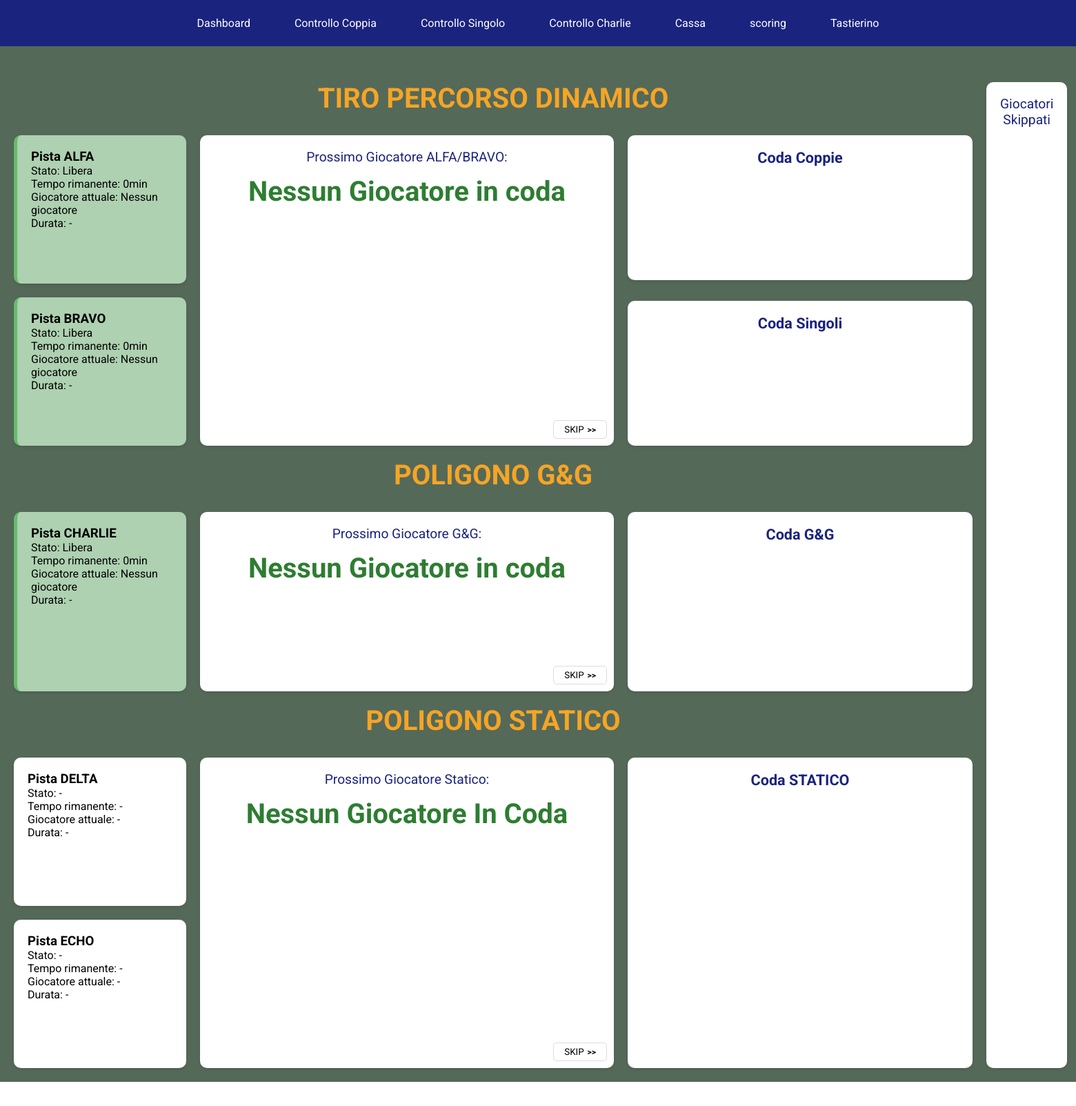
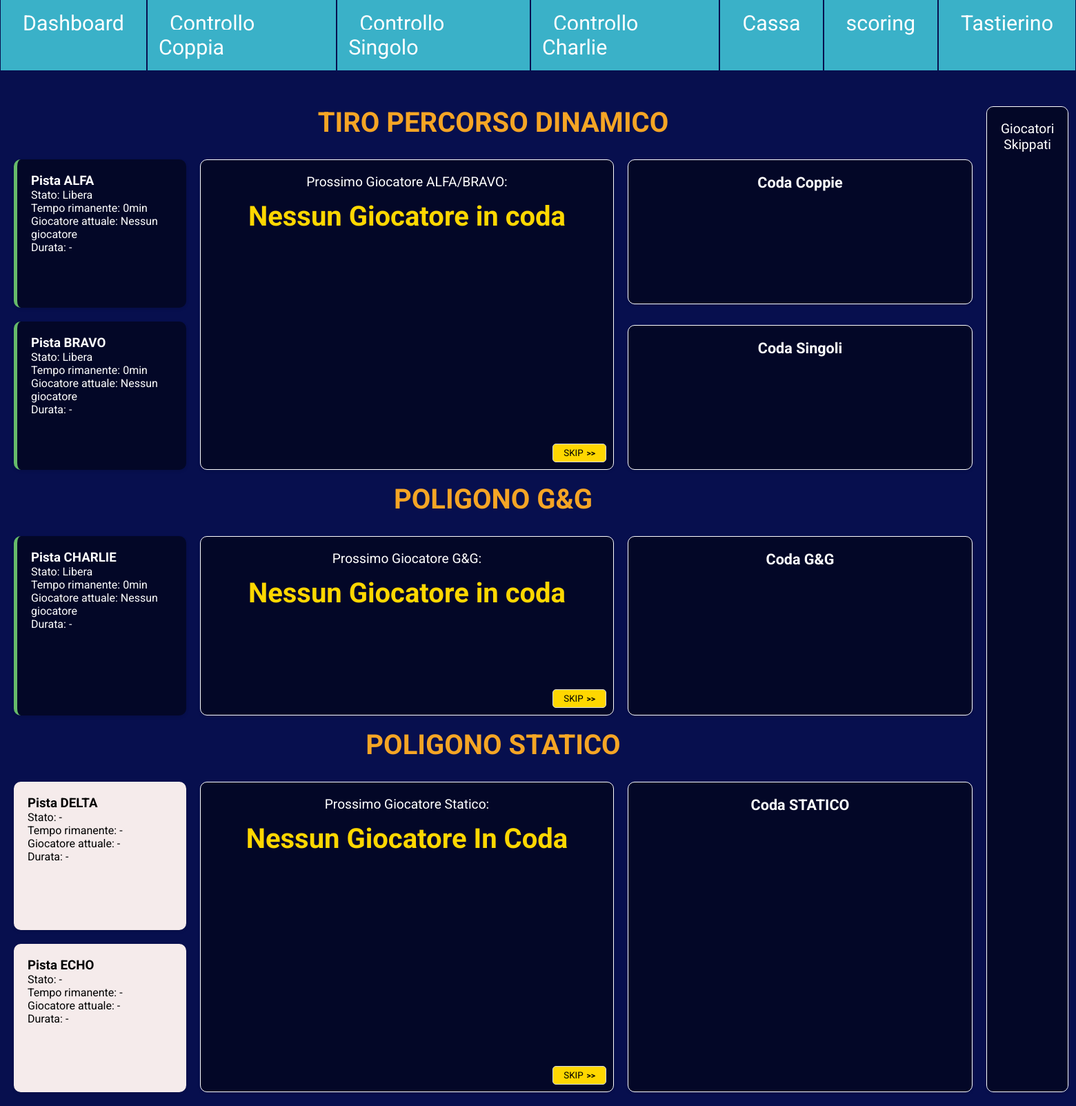
Before and after one commit to kekko-py/comicon-queue, a Flask app: page /dashboard in a window 1560 px wide. Shown: the whole page at 69% size. Before the commit the page ends 1568 px from the top, so only its background shows below. Run offline with Flask 3, Linux system fonts and the light colour scheme; data that the repository does not hold is empty.

Commit message:
Altri tanti fix

```diff
--- a/app.py
+++ b/app.py
@@ -214,7 +214,7 @@ def button_press():
             return jsonify(success=False, error="Nessuna coppia in pista.")
 
     elif button == 'second_stop':
-        if backend.current_player_alfa and backend.current_player_alfa.get('name') == "BLU":
+        if backend.current_player_alfa:
             player_id = backend.current_player_alfa.get('id')
             if player_id and player_id in backend.player_start_times:
                 backend.record_single_game((now - backend.player_start_times[player_id]).total_seconds() / 60)
--- a/static/css/controls_charlie.css
+++ b/static/css/controls_charlie.css
@@ -1,5 +1,5 @@
 .control-panel {
-    background: white;
+    background: #F5EBEB; /* fourth-color */
     border-radius: 10px;
     padding: 2rem;
     box-shadow: 0 2px 4px rgba(0,0,0,0.1);
@@ -18,7 +18,7 @@
 
 .current-player {
     margin-bottom: 1rem;
-    color: #1a237e;
+    color: #070F4E; /* first-color */
     font-weight: bold;
 }
 
@@ -54,7 +54,7 @@
 }
 
 .btn-start {
-    background: #ffc107;  /* Colore Charlie */
+    background: #2772DB; /* second-color */
     color: black;
 }
 
--- a/static/css/dashboard.css
+++ b/static/css/dashboard.css
@@ -40,7 +40,7 @@ html, body, .container {
 
 
 .status-box {
-  background: white;
+  background: #F5EBEB; /* fourth-color */
   border-radius: 10px;
   padding: 20px;
   width: 250px;
@@ -49,12 +49,14 @@ html, body, .container {
 }
 
 .status-box.occupied {
-  background: #f6cdd3;
+  color: #ffffff;
+  background: #00000080;
   border-left: 5px solid #ef5350;
 }
 
 .status-box.free {
-  background: #aed1b1;
+  color: #ffffff;
+  background: #00000080;
   border-left: 5px solid #66bb6a;
 }
 
@@ -67,7 +69,8 @@ html, body, .container {
 
 .board {
   overflow-y: auto;
-  background: white;
+  background: #00000080; /* fourth-color */
+  border: 1px solid #ffffff;
   border-radius: 10px;
   padding: 20px;
   width: 500px;
@@ -77,13 +80,14 @@ html, body, .container {
 }
 
 .board h2 {
-  color: #1a237e;
+  color: #ffffff; /* first-color */
   margin-bottom: 15px;
   text-align: center;
 }
 
 .board ul {
   list-style: none;
+  color: #ffffff;
   padding: 0;
 }
 
@@ -146,7 +150,7 @@ html, body, .container {
 }
 
 .next-player-card {
-  background: #354b37;
+  background: #3AB1C8; /* third-color */
   border-radius: 10px;
   padding: 20px;
   margin: 30px auto;
@@ -164,7 +168,7 @@ html, body, .container {
 }
 
 .next-player-title {
-  color: #1a237e;
+  color: #ffffff; /* first-color */
   font-size: 1.2em;
   margin-bottom: 10px;
 }
@@ -172,7 +176,7 @@ html, body, .container {
 .next-player-charlie {
   font-size: 2.5em;
   font-weight: bold;
-  color: #2e7d32;
+  color: #ffd700;
   margin: 15px 0;
 }
 
@@ -197,7 +201,7 @@ html, body, .container {
   position: absolute;
   bottom: 10px;
   right: 10px;
-  background: white;
+  background: #ffd700;
   border: 1px solid #ddd;
   border-radius: 5px;
   padding: 5px 15px;
@@ -228,7 +232,7 @@ html, body, .container {
 }
 
 .skipped-title {
-  color: #1a237e;
+  color: #070F4E; /* first-color */
   font-size: 1.2em;
   margin-bottom: 15px;
   text-align: center;
@@ -269,14 +273,15 @@ html, body, .container {
   max-height: 100%;
   width: 100%;
   height: 100%;
-  background: white;
+  background: #00000080; /* fourth-color */
   border-radius: 10px;
   padding: 20px;
   box-shadow: 0 2px 4px rgba(0, 0, 0, 0.1);
+  border: 1px solid #ffffff;
 }
 
 .skipped-title {
-  color: #1a237e;
+  color: #ffffff; /* first-color */
   margin-bottom: 15px;
   text-align: center;
   font-size: 1.2em;
@@ -329,7 +334,8 @@ html, body, .container {
 .next-player-card {
   flex: 1;
   margin: 0;
-  background: white;
+  background: #00000080;
+  border: 1px solid #ffffff;
   border-radius: 10px;
   padding: 20px;
   text-align: center;
--- a/static/css/index.css
+++ b/static/css/index.css
@@ -6,7 +6,7 @@
   }
 
   body {
-    background: #556959;
+    background: #070f4e;
     padding: 5px;
   }
 
@@ -17,7 +17,7 @@
 
   h1 {
     text-align: center;
-    color: #1a237e;
+    color: #f5ebeb;
     margin-bottom: 30px;
     font-size: 2.5em;
   }
--- a/static/css/keypad.css
+++ b/static/css/keypad.css
@@ -1,5 +1,5 @@
 .keypad-container {
-    background: white;
+    background: #F5EBEB; /* fourth-color */
     border-radius: 10px;
     padding: 2rem;
     box-shadow: 0 2px 4px rgba(0,0,0,0.1);
@@ -27,7 +27,7 @@
 }
 
 .key {
-    background: #e3f2fd;
+    background: #3AB1C8; /* third-color */
     border: none;
     padding: 1.5rem;
     font-size: 1.5em;
@@ -37,7 +37,7 @@
 }
 
 .key:hover {
-    background: #bbdefb;
+    background: #2772DB; /* second-color */
 }
 
 .key:active {
--- a/static/js/dashboard.js
+++ b/static/js/dashboard.js
@@ -332,7 +332,7 @@ function updateSkipped() {
     .then((response) => response.json())
     .then((data) => {
       const skippedCouplesContainer = document.getElementById("skipped-couples-buttons");
-      const skippedSinglesContainer = document.getElementById("skipped-singles-buttons");
+      const skippedSinglesContainer = document.getElementById("skipped-couples-buttons");
       const skippedCharlieContainer = document.getElementById("skipped-charlie-buttons");
 
       skippedCouplesContainer.innerHTML = "";
--- a/templates/layout.html
+++ b/templates/layout.html
@@ -15,30 +15,40 @@
     }
 
     body {
-      background: #556959;
+      background: #070f4e;
       min-height: 100vh;
     }
 
     .navbar {
-      background: #1a237e;
-      padding: 1rem;
+      background: #070f4e;
       margin-bottom: 2rem;
+      display: flex;
+      justify-content: center;
     }
 
     .nav-links {
-      max-width: 1200px;
-      margin: 0 auto;
       display: flex;
       justify-content: center;
-      gap: 2rem;
+      /* transform: skew(25deg); */
+      width: 100%;
+      background: #3ab1c8;
     }
 
     .nav-links a {
       color: white;
+      background: #3ab1c8;
+      height: 100%;
+      font-size: 1.9rem;
       text-decoration: none;
       padding: 0.5rem 1rem;
-      border-radius: 5px;
       transition: background-color 0.3s;
+    }
+
+    .boxlink {
+      padding:1rem;
+      border-width: 0px 1px;
+      border-color: #070f4e;
+      border-style: solid;
     }
 
     .nav-links a:hover {
@@ -64,13 +74,13 @@
 <body>
   <nav class="navbar">
     <div class="nav-links">
-      <a href="{{ url_for('dashboard') }}" class="nav-link">Dashboard</a>
-      <a href="{{ url_for('controls_couple') }}" class="nav-link">Controllo Coppia</a>
-      <a href="{{ url_for('controls_single') }}" class="nav-link">Controllo Singolo</a>
-      <a href="{{ url_for('controls_charlie') }}" class="nav-link">Controllo Charlie</a>
-      <a href="{{ url_for('controls_cassa') }}" class="nav-link">Cassa</a>
-      <a href="{{ url_for('scoring') }}" class="nav-link">scoring</a>
-      <a href="{{ url_for('keypad') }}" class="nav-link">Tastierino</a>
+      <div class="boxlink"><a href="{{ url_for('dashboard') }}" class="nav-link">Dashboard</a></div>
+      <div class="boxlink"><a href="{{ url_for('controls_couple') }}" class="nav-link">Controllo Coppia</a></div>
+      <div class="boxlink"><a href="{{ url_for('controls_single') }}" class="nav-link">Controllo Singolo</a></div>
+      <div class="boxlink"><a href="{{ url_for('controls_charlie') }}" class="nav-link">Controllo Charlie</a></div>
+      <div class="boxlink"><a href="{{ url_for('controls_cassa') }}" class="nav-link">Cassa</a></div>
+      <div class="boxlink"><a href="{{ url_for('scoring') }}" class="nav-link">scoring</a></div>
+      <div class="boxlink"><a href="{{ url_for('keypad') }}" class="nav-link">Tastierino</a></div>
     </div>
   </nav>
 
```
Also changed, not shown: static/css/colori.txt (added, +14 -0 lines), static/css/controls_cassa.css (+5 -3 lines), static/css/controls_single.css (+4 -4 lines), templates/controls_cassa.html (+6 -14 lines), templates/dashboard.html (+9 -3 lines).
